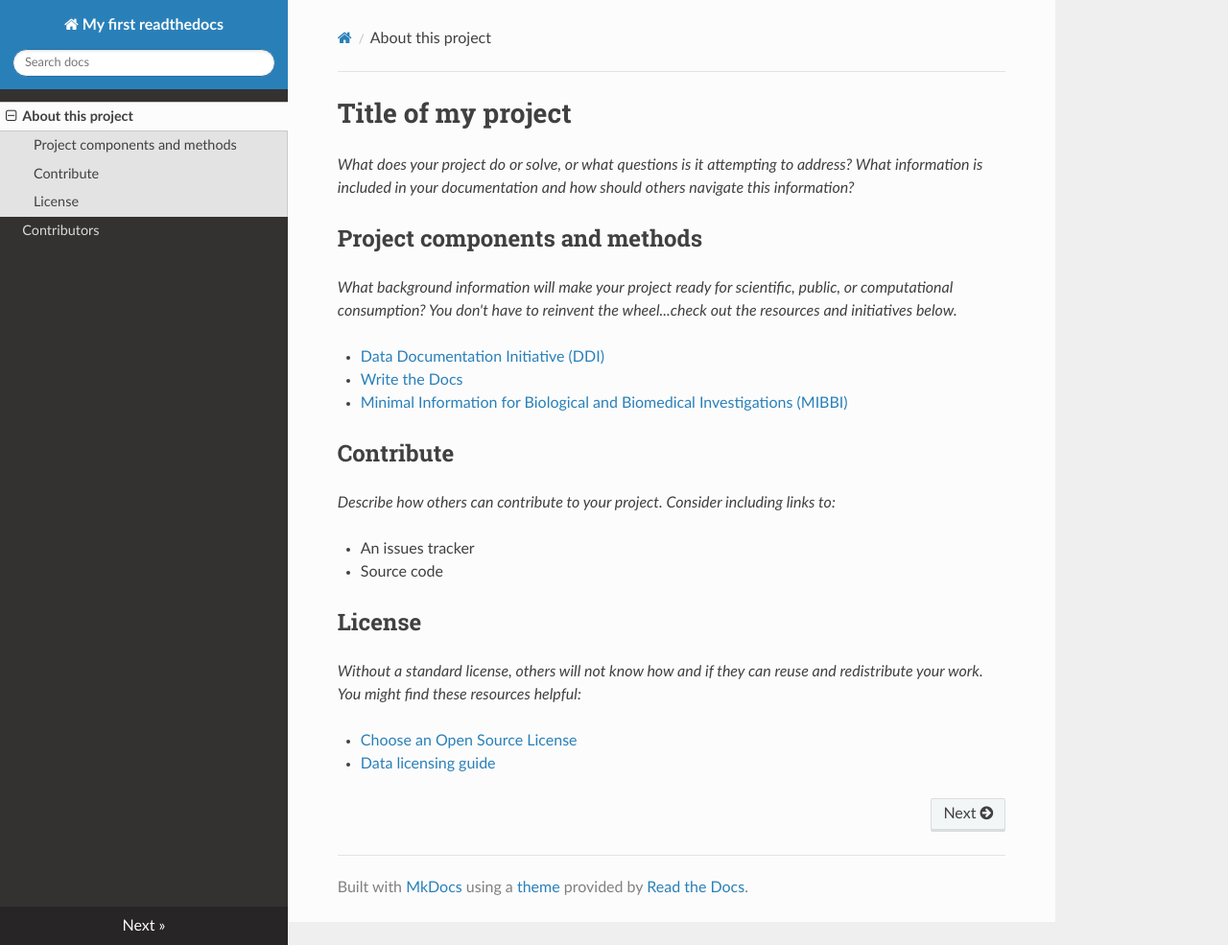
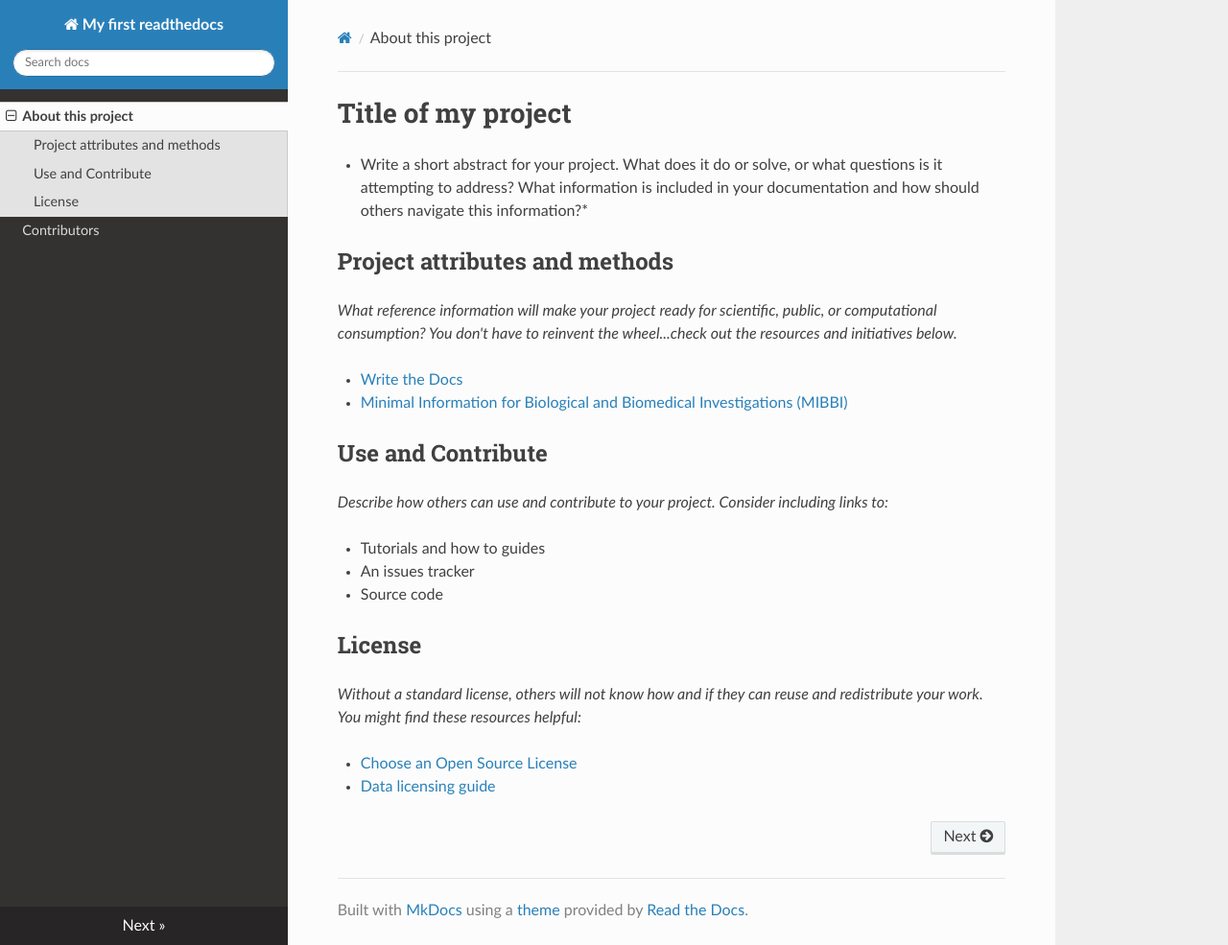
Before and after one commit to xiangruyin/my-first-rtd, an MkDocs documentation site: the page built from docs/index.md, in a window 1280 px wide and 985 px high. Shown: the whole window at 96% size. Built offline with MkDocs 1.6.1, drawn with Linux system fonts in a browser that asks for light colours; nearby versions of some CDN libraries; old or Windows-style settings are respelled for this version of MkDocs.

Commit message:
Update index.md

```diff
--- a/docs/index.md
+++ b/docs/index.md
@@ -1,19 +1,19 @@
 # Title of my project
 
-*What does your project do or solve, or what questions is it attempting to address?  What information is included in your documentation and how should others navigate this information?*
+*  Write a short abstract for your project.  What does it do or solve, or what questions is it attempting to address?  What information is included in your documentation and how should others navigate this information?*
 
-## Project components and methods
+## Project attributes and methods
 
-*What background information will make your project ready for scientific, public, or computational consumption? You don't have to reinvent the wheel...check out the resources and initiatives below.*
+*What reference information will make your project ready for scientific, public, or computational consumption? You don't have to reinvent the wheel...check out the resources and initiatives below.*
 
-- [Data Documentation Initiative (DDI)](https://ddialliance.org/)
 - [Write the Docs](http://www.writethedocs.org/)
 - [Minimal Information for Biological and Biomedical Investigations (MIBBI)](https://fairsharing.org/collection/MIBBI)
 
-## Contribute
+## Use and Contribute
 
-*Describe how others can contribute to your project.  Consider including links to:*
+*Describe how others can use and contribute to your project.  Consider including links to:*
 
+- Tutorials and how to guides
 - An issues tracker
 - Source code
 
```
